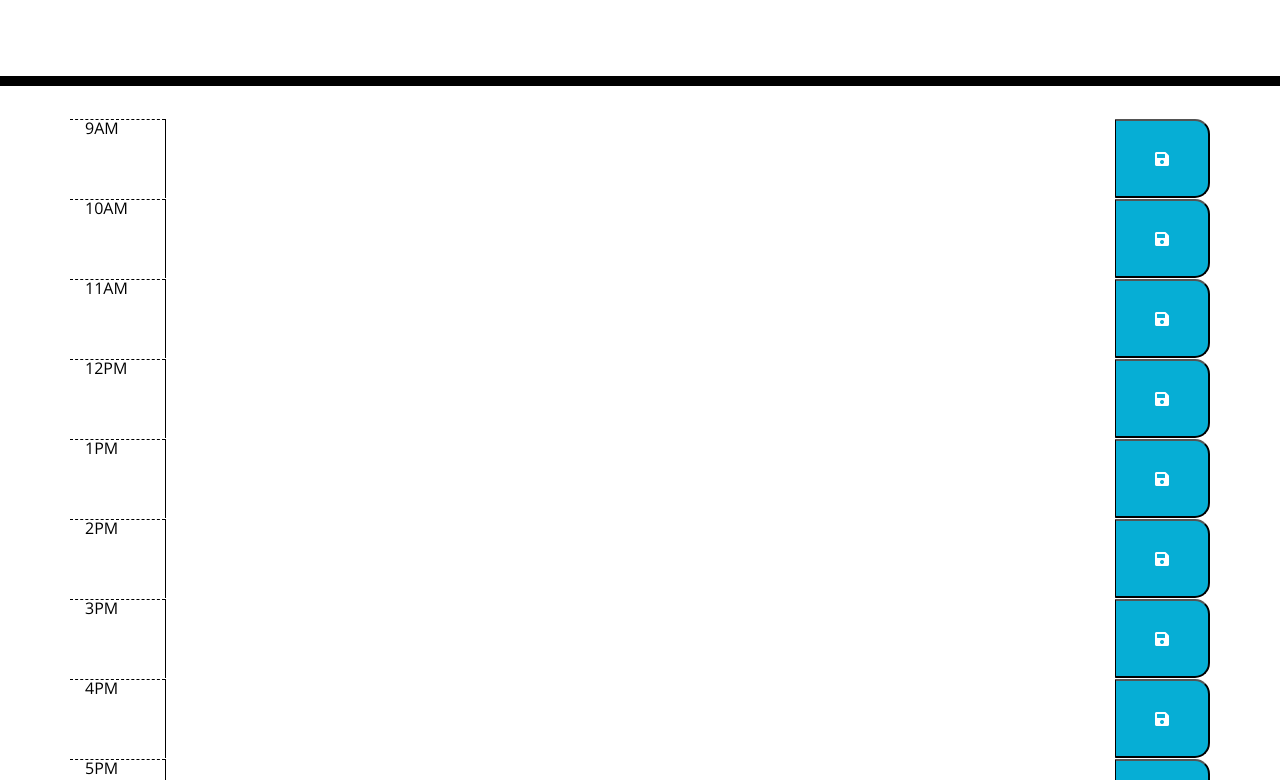
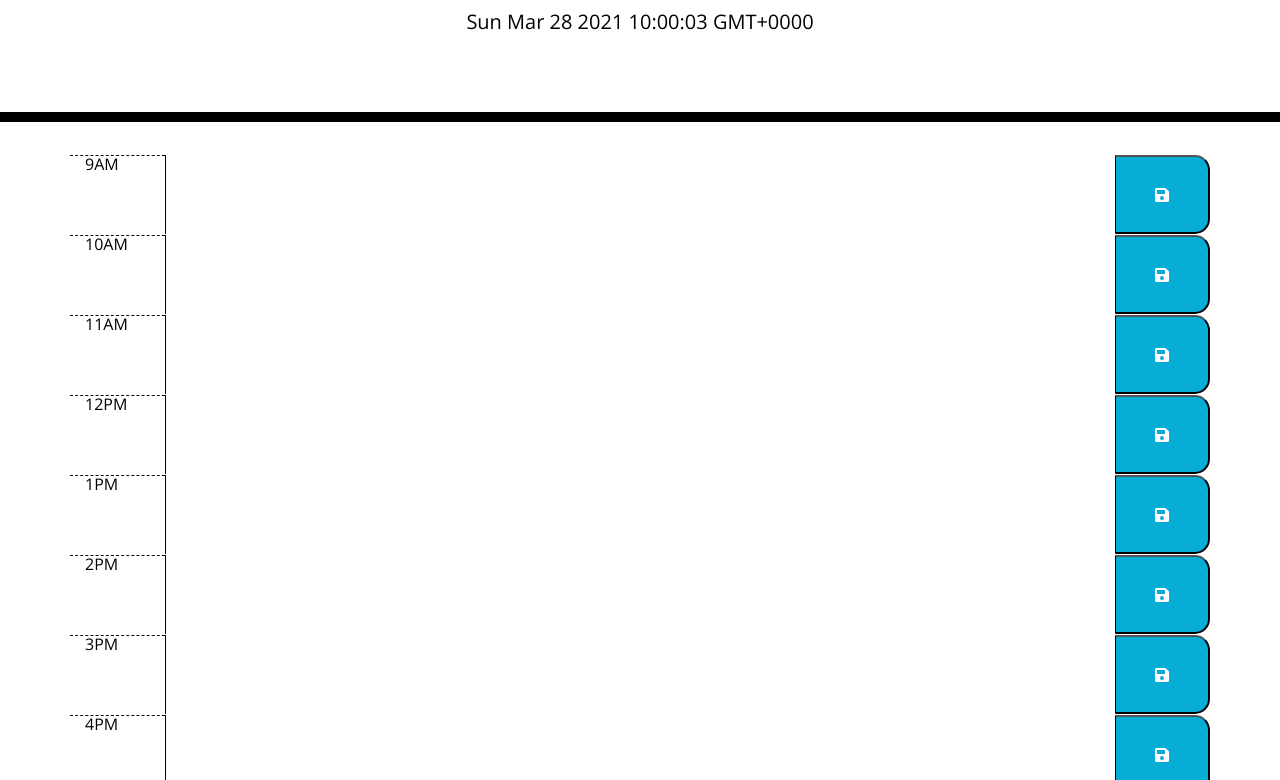
Before and after one commit to ivnkris/day-planner, a plain HTML site: page index.html in a window 1280 px wide. Shown: the part 182-962 px from the top of the page. Drawn offline with nearby package versions, Linux system fonts and the light colour scheme.

Commit message:
added current date with moment.js

```diff
--- a/assets/js/script.js
+++ b/assets/js/script.js
@@ -0,0 +1 @@
+$("#currentDay").text(moment());
--- a/index.html
+++ b/index.html
@@ -26,7 +26,7 @@
     <header class="jumbotron">
       <h1 class="display-3">Work Day Scheduler</h1>
       <p class="lead">A simple calendar app for scheduling your work day</p>
-      <p id="currentDay" class="lead"></p>
+      <p id="currentDay" class="lead time-block"></p>
     </header>
     <div class="container">
       <!-- Timeblocks go here -->
```
